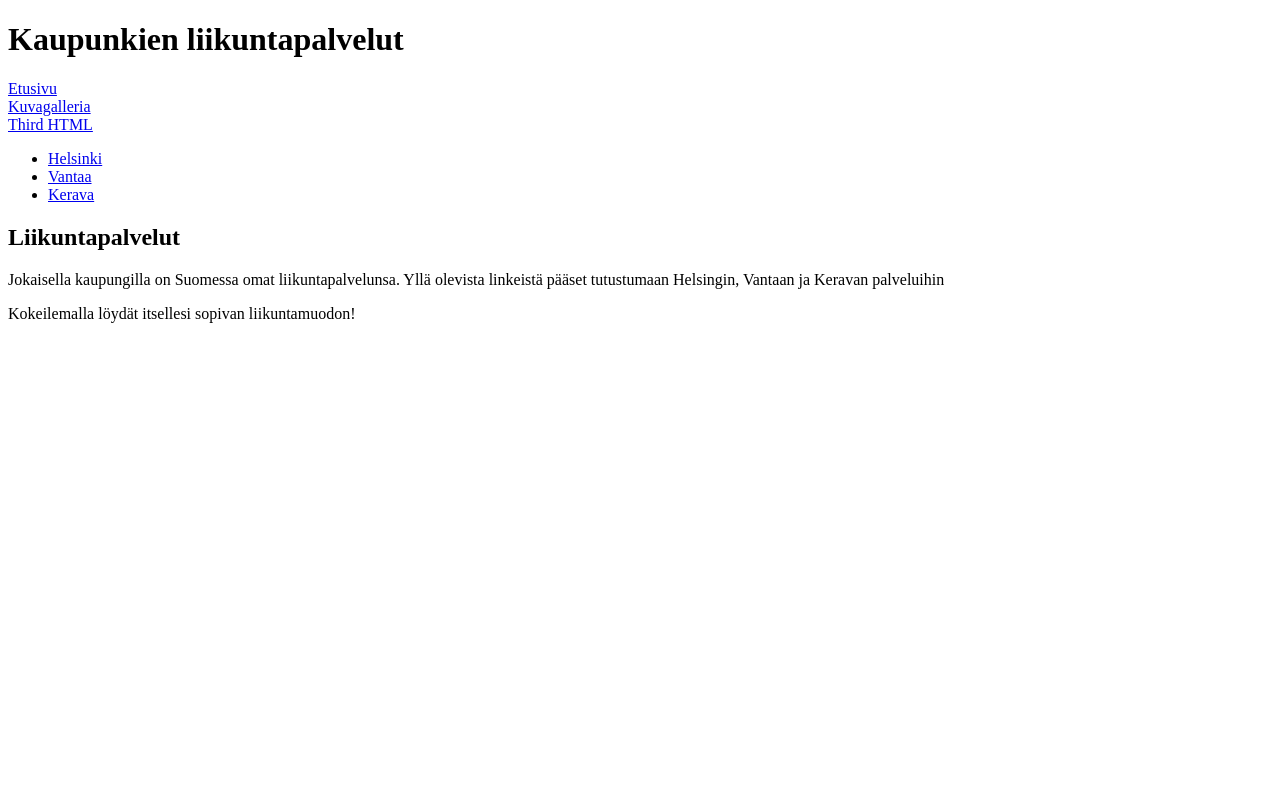
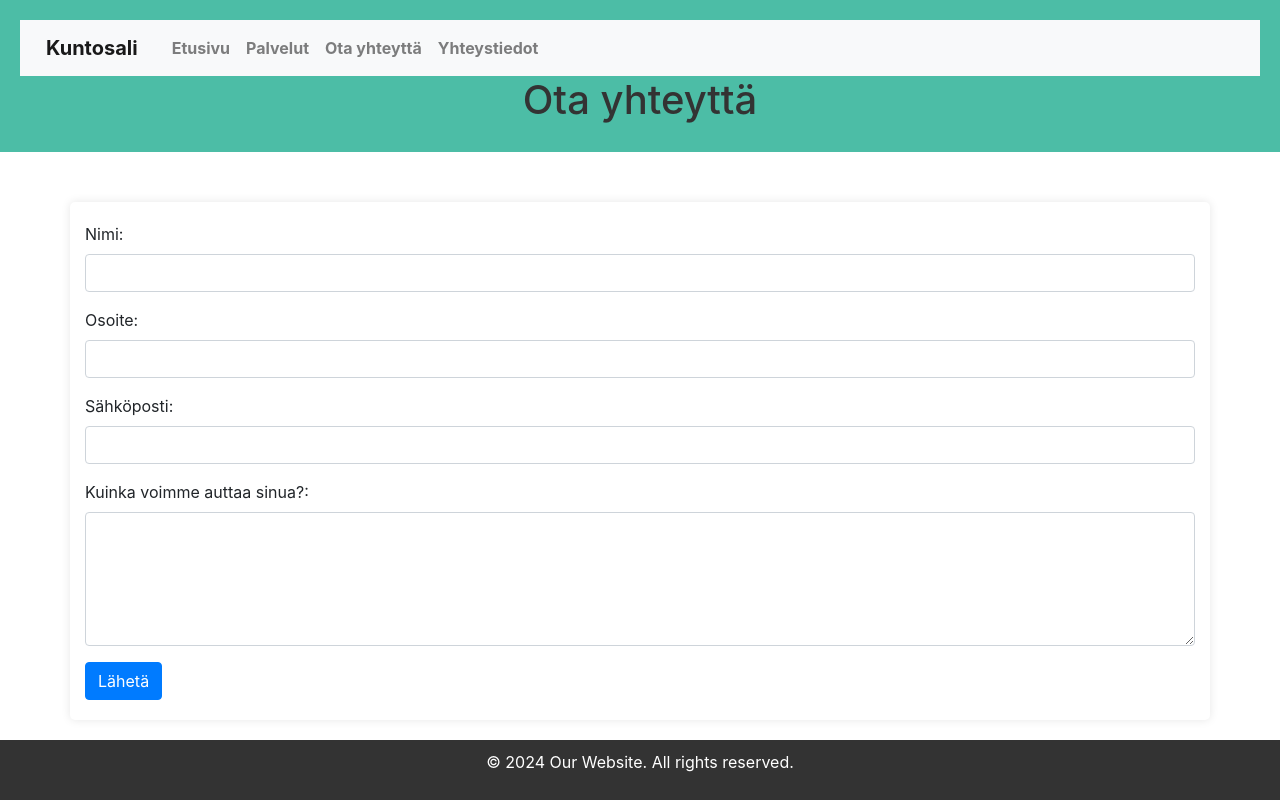
Before and after one commit to hannapentti/hannapentti.github.io, a plain HTML site: page third.html in a window 1280 px wide. Drawn offline with nearby package versions, Linux system fonts and the light colour scheme.

Commit message:
Update third.html

```diff
--- a/third.html
+++ b/third.html
@@ -1,57 +1,69 @@
 <!DOCTYPE html>
-<html lang="en">
-
+<html lang="fi">
 <head>
-    <title>6B assignment</title>
-    <link rel="stylesheet" href="./main.css">
+    <title>Ota yhteyttä</title>
     <meta charset="UTF-8">
     <meta name="viewport" content="width=device-width, initial-scale=1">
-</head>
+    <link rel="stylesheet" href="styles.css">
+    <link rel="stylesheet" href="https://stackpath.bootstrapcdn.com/bootstrap/4.3.1/css/bootstrap.min.css">
 
-<body>
     <header>
-        <h1 id="otsikko">Kaupunkien liikuntapalvelut</h1>
+        <nav class="navbar navbar-expand-lg navbar-light bg-light">
+            <a class="navbar-brand" href="index.html">Kuntosali</a>
+            <button class="navbar-toggler" type="button" data-toggle="collapse" data-target="#navbarNav" aria-controls="navbarNav" aria-expanded="false" aria-label="Toggle navigation">
+                <span class="navbar-toggler-icon"></span>
+            </button>
+            <div class="collapse navbar-collapse" id="navbarNav">
+                <ul class="navbar-nav">
+                    <li class="nav-item">
+                        <a class="nav-link" href="index.html">Etusivu</a>
+                    </li>
+                    <li class="nav-item">
+                        <a class="nav-link" href="second.html">Palvelut</a>
+                    </li>
+                    <li class="nav-item">
+                        <a class="nav-link" href="third.html">Ota yhteyttä</a>
+                    </li>
+                    <li class="nav-item">
+                        <a class="nav-link" href="neljäs.html">Yhteystiedot</a>
+                    </li>
+                </ul>
+            </div>
+        </nav>
+        <h1 class="text-center">Ota yhteyttä</h1>
     </header>
-
-    <nav>
-        <div class="wrapper">
-            <div>
-                <a href="index.html">Etusivu </a>
+    <main class="container">
+        <form>
+            <div class="form-group">
+                <label for="name">Nimi:</label>
+                <input type="text" class="form-control" id="name" name="name" required>
             </div>
-            <div>
-                <a href="second.html"> Kuvagalleria</a>
+            <div class="form-group">
+                <label for="address">Osoite:</label>
+                <input type="text" class="form-control" id="address" name="address" required>
             </div>
-            <div>
-                <a href="third.html"> Third HTML</a>
+            <div class="form-group">
+                <label for="email">Sähköposti:</label>
+                <input type="email" class="form-control" id="email" name="email" required>
             </div>
-        </div>
-    </nav>
-
-
-    <section id="Helsinki liikuntapalvelut">
-        <nav id="nav2">
-            <ul>
-                <li><a href="https://liikunta.hel.fi" target="_blank">Helsinki</a></li>
-                <li><a href="https://www.vantaa.fi/fi/palveluhakemisto/palvelu/liikuntapalvelut" target="_blank">Vantaa</a></li>
-                <li><a href="https://www.kerava.fi/kulttuuri-ja-vapaa-aika/liikunta/" target="_blank">Kerava</a></li>
-            </ul>
-        </nav>
-
-        <div class="nav-vertical">
-            <h1 id="kolmas">Liikuntapalvelut</h1>
-            <p>Jokaisella kaupungilla on Suomessa omat liikuntapalvelunsa.
-              Yllä olevista linkeistä pääset tutustumaan Helsingin, Vantaan ja Keravan palveluihin</p>
-        </div>
-
-        <div class="nav-horizontal">
-            <p>Kokeilemalla löydät itsellesi sopivan liikuntamuodon!</p>
-        </div>
-
-    </section>
+            <div class="form-group">
+                <label for="message">Kuinka voimme auttaa sinua?:</label>
+                <textarea class="form-control" id="message" name="message" rows="5" required></textarea>
+            </div>
+            <button type="submit" class="btn btn-primary">Lähetä</button>
+        </form>
+    </main>
 
 
 
+    <footer>
+        <p>&copy; 2024 Our Website. All rights reserved.</p>
+    </footer>
 
-</body>
 
-</html>
+    <script src="https://code.jquery.com/jquery-3.3.1.slim.min.js"></script>
+    <script src="https://cdnjs.cloudflare.com/ajax/libs/popper.js/1.14.7/umd/popper.min.js"></script>
+    <script src="https://stackpath.bootstrapcdn.com/bootstrap/4.3.1/js/bootstrap.min.js"></script>
+
+    </body>
+    </html>
```
